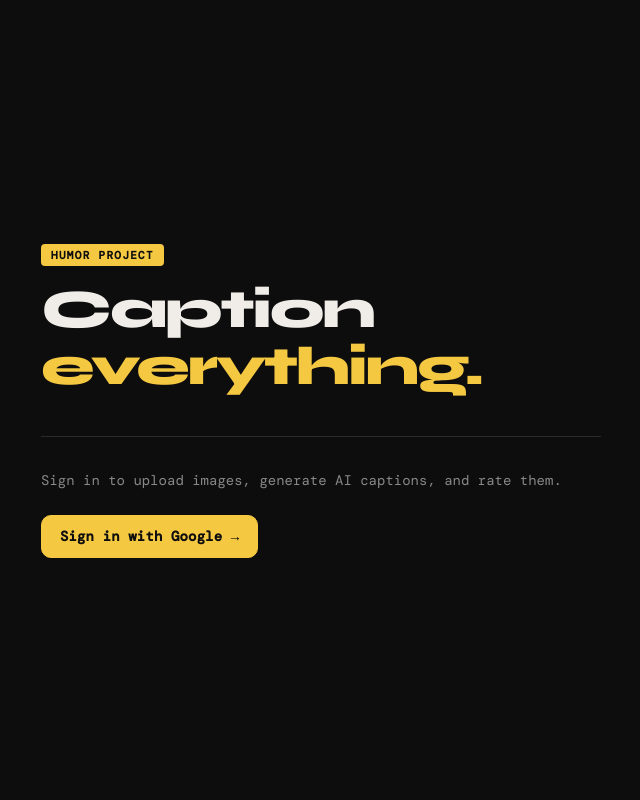
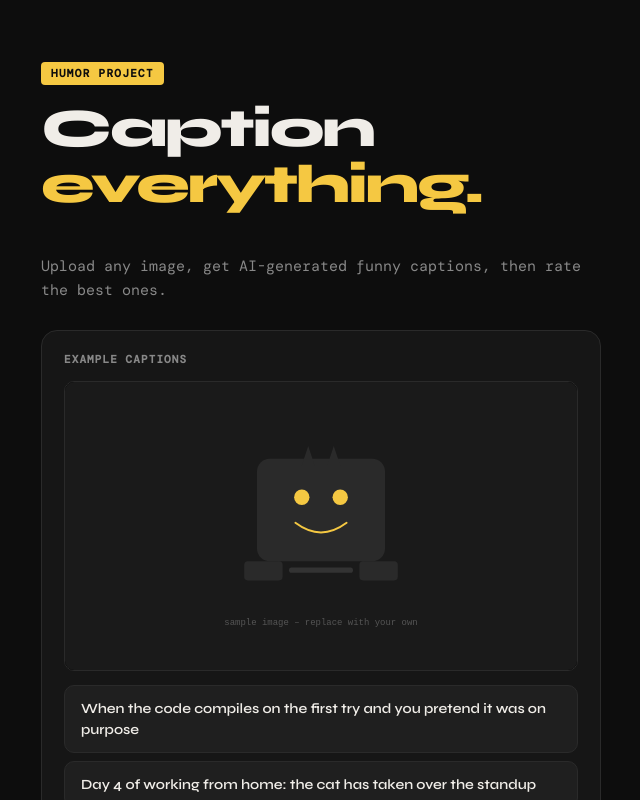
Before and after one commit to cynthia-jin/humor-project-a1, a Next.js app: page / in a window 1280 px wide. Shown: the top 800 px of the page, without its empty margins (319-959 px from the left). Built offline with nearby package versions, Linux system fonts and the light colour scheme; no server answers.

Commit message:
Made changes according to user testing feedback.

```diff
--- a/app/captions/vote-buttons.tsx
+++ b/app/captions/vote-buttons.tsx
@@ -1,6 +1,6 @@
 "use client";
 
-import { useMemo, useState } from "react";
+import { useMemo, useRef, useState } from "react";
 import { voteCaption } from "./vote-action";
 
 type Caption = {
@@ -26,6 +26,9 @@ export default function VoteButtons({
   const [loading, setLoading] = useState<null | "up" | "down">(null);
   const [msg, setMsg] = useState("");
 
+  const voteMapRef = useRef(voteMap);
+  voteMapRef.current = voteMap;
+
   const current = captions[index];
   const currentVote = current ? (voteMap[current.id] ?? null) : null;
 
@@ -36,7 +39,13 @@ export default function VoteButtons({
 
   function next() {
     setMsg("");
-    setIndex((i) => Math.min(i + 1, captions.length - 1));
+    setIndex((prev) => {
+      const map = voteMapRef.current;
+      for (let i = prev + 1; i < captions.length; i++) {
+        if (map[captions[i].id] == null) return i;
+      }
+      return Math.min(prev + 1, captions.length - 1);
+    });
   }
 
   async function handleVote(v: 1 | -1) {
@@ -155,7 +164,7 @@ export default function VoteButtons({
           lineHeight: 1.5,
           margin: 0,
           letterSpacing: "-0.02em",
-          fontFamily: "'DM Mono', monospace",
+          fontFamily: "'Syne', sans-serif",
         }}>
           {current.content ?? "(no content)"}
         </p>
--- a/app/globals.css
+++ b/app/globals.css
@@ -46,7 +46,7 @@ body {
 
 .muted {
   color: var(--text-muted);
-  font-size: 14px;
+  font-size: 15px;
   margin: 0 0 14px;
   line-height: 1.6;
   font-family: 'DM Mono', monospace;
--- a/app/page.tsx
+++ b/app/page.tsx
@@ -44,6 +44,79 @@ export default async function HomePage() {
           </h1>
         </div>
 
+        {/* What it does */}
+        <p style={{
+          fontSize: 15,
+          color: "var(--text-muted)",
+          lineHeight: 1.6,
+          margin: "0 0 28px",
+          fontFamily: "'DM Mono', monospace",
+        }}>
+          Upload any image, get AI-generated funny captions, then rate the best ones.
+        </p>
+
+        {/* Example showcase */}
+        <div style={{
+          background: "var(--surface)",
+          border: "1px solid var(--border)",
+          borderRadius: 16,
+          padding: "20px 22px",
+          marginBottom: 32,
+        }}>
+          <div style={{
+            fontSize: 11,
+            fontWeight: 700,
+            letterSpacing: "0.1em",
+            textTransform: "uppercase" as const,
+            color: "var(--text-muted)",
+            fontFamily: "'DM Mono', monospace",
+            marginBottom: 14,
+          }}>
+            Example captions
+          </div>
+
+          {/* Sample image */}
+          <div style={{
+            borderRadius: 10,
+            overflow: "hidden",
+            border: "1px solid var(--border)",
+            background: "#000",
+            aspectRatio: "16/9",
+            display: "grid",
+            placeItems: "center",
+            marginBottom: 14,
+          }}>
+            {/* eslint-disable-next-line @next/next/no-img-element */}
+            <img
+              src="/samples/example.svg"
+              alt="Example image of a cat sitting on a laptop"
+              style={{ width: "100%", height: "100%", objectFit: "contain" }}
+            />
+          </div>
+
+          <div style={{ display: "grid", gap: 8 }}>
+            {[
+              "When the code compiles on the first try and you pretend it was on purpose",
+              "Day 4 of working from home: the cat has taken over the standup",
+              "My face when the deadline was yesterday but the coffee is still warm",
+            ].map((caption, i) => (
+              <div key={i} style={{
+                background: "var(--surface-2)",
+                border: "1px solid var(--border)",
+                borderRadius: 10,
+                padding: "12px 16px",
+                fontSize: 14,
+                fontFamily: "'Syne', sans-serif",
+                fontWeight: 600,
+                color: "var(--text)",
+                lineHeight: 1.5,
+              }}>
+                {caption}
+              </div>
+            ))}
+          </div>
+        </div>
+
         {/* Divider */}
         <div style={{ height: 1, background: "var(--border)", marginBottom: 32 }} />
 
@@ -67,7 +140,7 @@ export default async function HomePage() {
                 <span>Upload + Generate Captions</span>
                 <span>→</span>
               </Link>
-              <Link className="button" href="/captions" style={{ justifyContent: "space-between" }}>
+              <Link className="button accent" href="/captions" style={{ justifyContent: "space-between" }}>
                 <span>Rate Captions</span>
                 <span>→</span>
               </Link>
--- a/app/upload/uploader.tsx
+++ b/app/upload/uploader.tsx
@@ -280,7 +280,7 @@ export default function Uploader({ accessToken }: { accessToken: string }) {
                 }}>
                   <div style={{
                     fontWeight: 700,
-                    fontSize: 16,
+                    fontSize: 18,
                     color: "var(--text)",
                     lineHeight: 1.4,
                   }}>
```
Also changed, not shown: .claude/settings.local.json (added), public/samples/example.svg (added).
